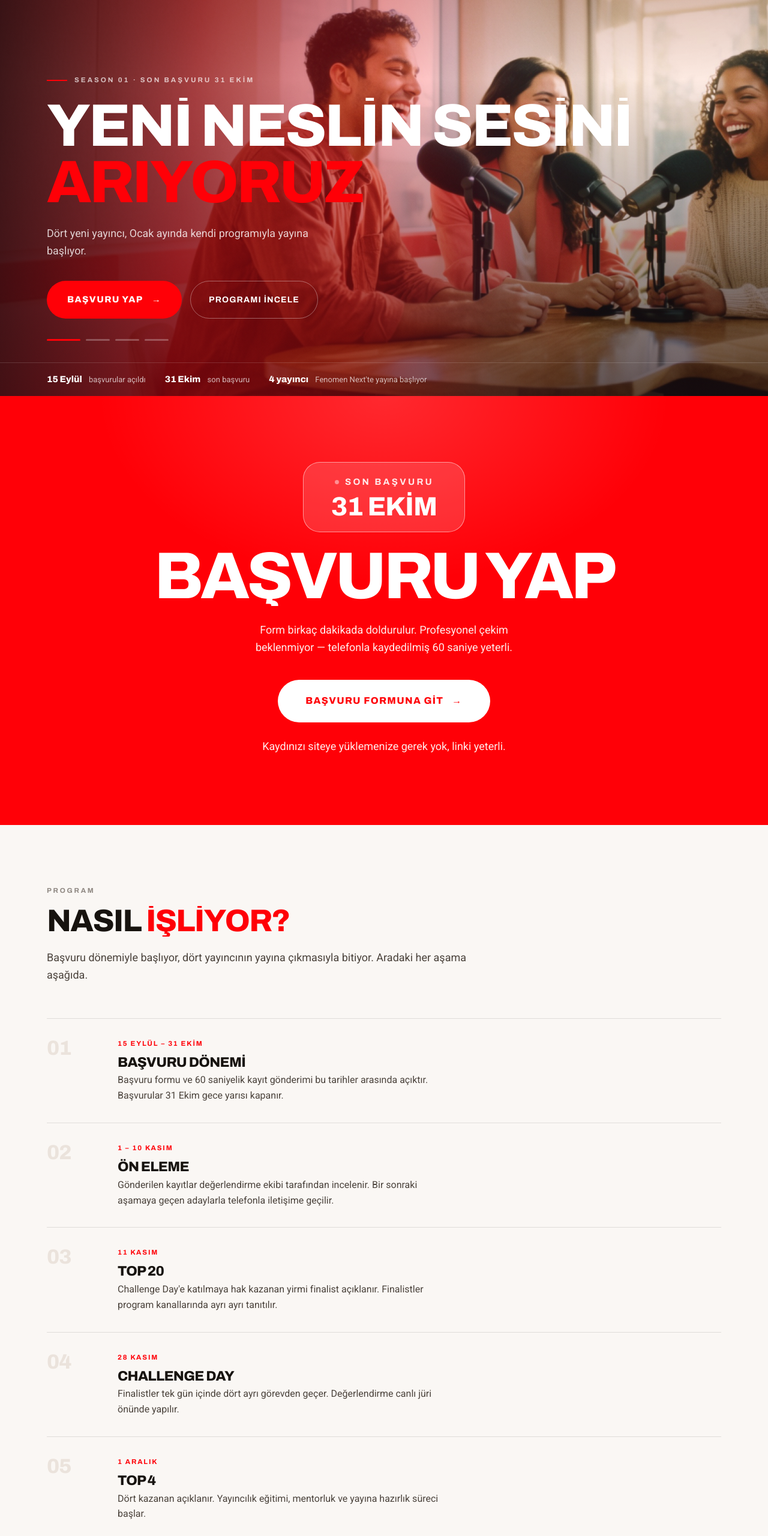
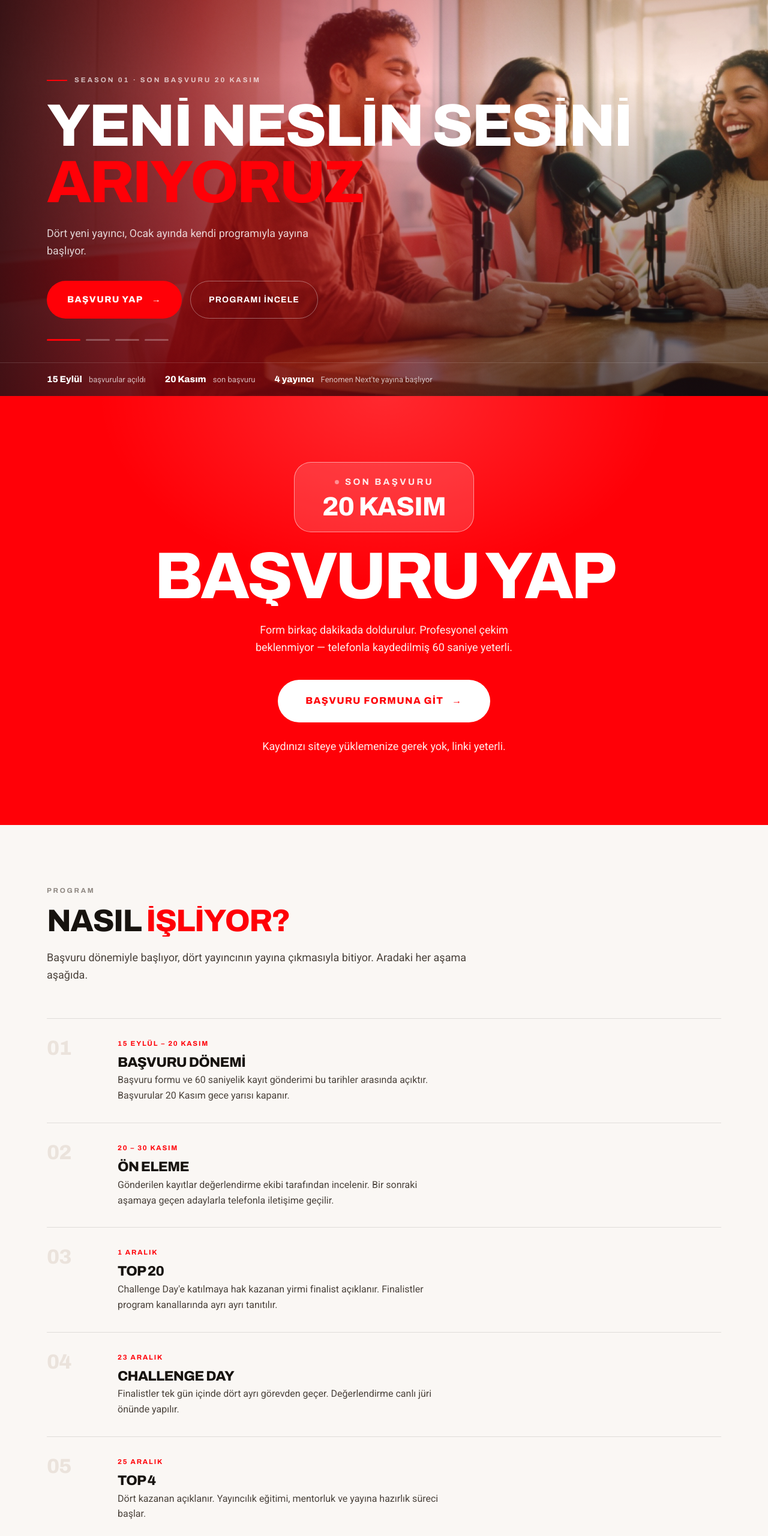
Before and after one commit to bayrakstar/fenomen-next, a plain HTML site: page index.html in a window 1280 px wide. Shown: the part 140-2700 px from the top of the page at 60% size. Drawn offline with Linux system fonts and the light colour scheme.

Commit message:
Takvim güncellendi: son başvuru 20 Kasım, Challenge Day 23 Aralık
Co-Authored-By: Claude Opus 5.5 <noreply@anthropic.com>

```diff
--- a/index.html
+++ b/index.html
@@ -4,7 +4,7 @@
 <meta charset="UTF-8">
 <meta name="viewport" content="width=device-width,initial-scale=1">
 <title>Fenomen Next — Yeni neslin sesini arıyoruz</title>
-<meta name="description" content="Fenomen Next, yeni nesil yayıncıları keşfetmek için başlatılan talent programıdır. Başvurular 31 Ekim'e kadar açık.">
+<meta name="description" content="Fenomen Next, yeni nesil yayıncıları keşfetmek için başlatılan talent programıdır. Başvurular 20 Kasım'a kadar açık.">
 <link rel="icon" href="/favicon.ico" sizes="32x32">
 <link rel="icon" type="image/png" sizes="32x32" href="/assets/favicon-32.png">
 <link rel="icon" type="image/png" sizes="512x512" href="/assets/favicon-512.png">
@@ -18,7 +18,7 @@
 <meta property="og:site_name" content="Fenomen Next">
 <meta property="og:locale" content="tr_TR">
 <meta property="og:title" content="Fenomen Next — Yeni neslin sesini arıyoruz">
-<meta property="og:description" content="Fenomen Next, yeni nesil yayıncıları keşfetmek için başlatılan talent programıdır. Başvurular 31 Ekim'e kadar açık.">
+<meta property="og:description" content="Fenomen Next, yeni nesil yayıncıları keşfetmek için başlatılan talent programıdır. Başvurular 20 Kasım'a kadar açık.">
 <meta property="og:url" content="https://fenomennext.com/">
 <meta property="og:image" content="https://fenomennext.com/assets/og.jpg">
 <meta property="og:image:width" content="1200">
@@ -96,7 +96,7 @@ src="https://www.facebook.com/tr?id=940681712442167&ev=PageView&noscript=1"
   <div class="hero-grain"></div>
 
   <div class="hero-icerik">
-    <div class="hero-ustyazi belir" style="--gec:220ms">Season 01 · Son başvuru 31 Ekim</div>
+    <div class="hero-ustyazi belir" style="--gec:220ms">Season 01 · Son başvuru 20 Kasım</div>
     <h1 class="hero-baslik yaz" id="heroBaslik" style="--gec:360ms"><span>Yeni neslin sesini<br><em>arıyoruz</em></span></h1>
     <p class="hero-alt belir" id="heroAlt" style="--gec:640ms">Dört yeni yayıncı, Ocak ayında kendi programıyla yayına başlıyor.</p>
     <div class="hero-eylem belir" style="--gec:780ms">
@@ -114,7 +114,7 @@ src="https://www.facebook.com/tr?id=940681712442167&ev=PageView&noscript=1"
   <div class="hero-sayac belir" style="--gec:1020ms">
     <div class="sayac-ic">
       <div><strong>15 Eylül</strong> başvurular açıldı</div>
-      <div><strong>31 Ekim</strong> son başvuru</div>
+      <div><strong>20 Kasım</strong> son başvuru</div>
       <div><strong>4 yayıncı</strong> Fenomen Next'te yayına başlıyor</div>
     </div>
   </div>
@@ -123,7 +123,7 @@ src="https://www.facebook.com/tr?id=940681712442167&ev=PageView&noscript=1"
 <!-- BAŞVURU ÇAĞRISI -->
 <section class="cagri">
   <div class="kap">
-    <div class="cagri-rozet belir"><span>Son başvuru</span><b>31 Ekim</b></div>
+    <div class="cagri-rozet belir"><span>Son başvuru</span><b>20 Kasım</b></div>
     <h2 class="yaz"><span>Başvuru Yap</span></h2>
     <p class="belir" style="--gec:120ms">Form birkaç dakikada doldurulur. Profesyonel çekim beklenmiyor — telefonla kaydedilmiş 60 saniye yeterli.</p>
     <a href="#basvuru" class="cagri-btn belir" style="--gec:200ms">Başvuru formuna git <span>→</span></a>
@@ -144,15 +144,15 @@ src="https://www.facebook.com/tr?id=940681712442167&ev=PageView&noscript=1"
       <div class="faz belir">
         <div class="faz-no">01</div>
         <div class="faz-ic">
-          <span class="faz-sure">15 Eylül – 31 Ekim</span>
+          <span class="faz-sure">15 Eylül – 20 Kasım</span>
           <h3>Başvuru dönemi</h3>
-          <p>Başvuru formu ve 60 saniyelik kayıt gönderimi bu tarihler arasında açıktır. Başvurular 31 Ekim gece yarısı kapanır.</p>
+          <p>Başvuru formu ve 60 saniyelik kayıt gönderimi bu tarihler arasında açıktır. Başvurular 20 Kasım gece yarısı kapanır.</p>
         </div>
       </div>
       <div class="faz belir">
         <div class="faz-no">02</div>
         <div class="faz-ic">
-          <span class="faz-sure">1 – 10 Kasım</span>
+          <span class="faz-sure">20 – 30 Kasım</span>
           <h3>Ön eleme</h3>
           <p>Gönderilen kayıtlar değerlendirme ekibi tarafından incelenir. Bir sonraki aşamaya geçen adaylarla telefonla iletişime geçilir.</p>
         </div>
@@ -160,7 +160,7 @@ src="https://www.facebook.com/tr?id=940681712442167&ev=PageView&noscript=1"
       <div class="faz belir">
         <div class="faz-no">03</div>
         <div class="faz-ic">
-          <span class="faz-sure">11 Kasım</span>
+          <span class="faz-sure">1 Aralık</span>
           <h3>Top 20</h3>
           <p>Challenge Day'e katılmaya hak kazanan yirmi finalist açıklanır. Finalistler program kanallarında ayrı ayrı tanıtılır.</p>
         </div>
@@ -168,7 +168,7 @@ src="https://www.facebook.com/tr?id=940681712442167&ev=PageView&noscript=1"
       <div class="faz belir">
         <div class="faz-no">04</div>
         <div class="faz-ic">
-          <span class="faz-sure">28 Kasım</span>
+          <span class="faz-sure">23 Aralık</span>
           <h3>Challenge Day</h3>
           <p>Finalistler tek gün içinde dört ayrı görevden geçer. Değerlendirme canlı jüri önünde yapılır.</p>
         </div>
@@ -176,7 +176,7 @@ src="https://www.facebook.com/tr?id=940681712442167&ev=PageView&noscript=1"
       <div class="faz belir">
         <div class="faz-no">05</div>
         <div class="faz-ic">
-          <span class="faz-sure">1 Aralık</span>
+          <span class="faz-sure">25 Aralık</span>
           <h3>Top 4</h3>
           <p>Dört kazanan açıklanır. Yayıncılık eğitimi, mentorluk ve yayına hazırlık süreci başlar.</p>
         </div>
@@ -221,7 +221,7 @@ src="https://www.facebook.com/tr?id=940681712442167&ev=PageView&noscript=1"
 <section class="bolum koyu">
   <div class="kap">
     <div class="bolum-bas">
-      <div class="etiket belir">Challenge Day · 28 Kasım</div>
+      <div class="etiket belir">Challenge Day · 23 Aralık</div>
       <h2 class="yaz"><span>Tek gün,<br><em>dört görev</em></span></h2>
       <p class="belir" style="--gec:120ms">Yirmi finalist, tek gün süren bir programda dört ayrı görevden geçer. Görevlerin içeriği gün başında açıklanır; hazırlık gerektirmez.</p>
     </div>
@@ -269,21 +269,21 @@ src="https://www.facebook.com/tr?id=940681712442167&ev=PageView&noscript=1"
     </div>
 
     <div class="gerisayim">
-      <div><b>31 Ekim</b><span>son başvuru tarihi</span></div>
-      <div><b>11 Kasım</b><span>Top 20 açıklanıyor</span></div>
-      <div><b>28 Kasım</b><span>Challenge Day</span></div>
+      <div><b>20 Kasım</b><span>son başvuru tarihi</span></div>
+      <div><b>1 Aralık</b><span>Top 20 açıklanıyor</span></div>
+      <div><b>23 Aralık</b><span>Challenge Day</span></div>
     </div>
 
     <div class="hatirlatma belir">
-      <p>Başvurular 31 Ekim gece yarısı kapanır. Son güne bırakılan gönderimlerde bağlantı kaynaklı sorunlar yaşanabiliyor; kaydı erken iletmeniz önerilir.</p>
+      <p>Başvurular 20 Kasım gece yarısı kapanır. Son güne bırakılan gönderimlerde bağlantı kaynaklı sorunlar yaşanabiliyor; kaydı erken iletmeniz önerilir.</p>
     </div>
 
     <div class="yol-liste" style="margin-top:56px">
-      <div class="yol-satir"><div class="yol-tarih">15 Eyl – 31 Eki</div><div class="yol-ad">Başvuru dönemi</div><div class="yol-not">Form ve kayıt gönderimi açık. 31 Ekim gece yarısı kapanır.</div></div>
-      <div class="yol-satir"><div class="yol-tarih">1 – 10 Kasım</div><div class="yol-ad">Ön eleme</div><div class="yol-not">Kayıtlar değerlendirilir, sonraki aşamaya geçenler aranır.</div></div>
-      <div class="yol-satir"><div class="yol-tarih">11 Kasım</div><div class="yol-ad">Top 20</div><div class="yol-not">Challenge Day'e kalan yirmi finalist açıklanır.</div></div>
-      <div class="yol-satir"><div class="yol-tarih">28 Kasım</div><div class="yol-ad">Challenge Day</div><div class="yol-not">Tek günlük final programı ve canlı jüri değerlendirmesi.</div></div>
-      <div class="yol-satir"><div class="yol-tarih">1 Aralık</div><div class="yol-ad">Top 4</div><div class="yol-not">Dört kazanan açıklanır, hazırlık süreci başlar.</div></div>
+      <div class="yol-satir"><div class="yol-tarih">15 Eyl – 20 Kas</div><div class="yol-ad">Başvuru dönemi</div><div class="yol-not">Form ve kayıt gönderimi açık. 20 Kasım gece yarısı kapanır.</div></div>
+      <div class="yol-satir"><div class="yol-tarih">20 – 30 Kasım</div><div class="yol-ad">Ön eleme</div><div class="yol-not">Kayıtlar değerlendirilir, sonraki aşamaya geçenler aranır.</div></div>
+      <div class="yol-satir"><div class="yol-tarih">1 Aralık</div><div class="yol-ad">Top 20</div><div class="yol-not">Challenge Day'e kalan yirmi finalist açıklanır.</div></div>
+      <div class="yol-satir"><div class="yol-tarih">23 Aralık</div><div class="yol-ad">Challenge Day</div><div class="yol-not">Tek günlük final programı ve canlı jüri değerlendirmesi.</div></div>
+      <div class="yol-satir"><div class="yol-tarih">25 Aralık</div><div class="yol-ad">Top 4</div><div class="yol-not">Dört kazanan açıklanır, hazırlık süreci başlar.</div></div>
       <div class="yol-satir"><div class="yol-tarih">Ocak</div><div class="yol-ad">On Air</div><div class="yol-not">Kazananlar üç aylık pilot yayın dönemine başlar.</div></div>
     </div>
   </div>
@@ -327,7 +327,7 @@ src="https://www.facebook.com/tr?id=940681712442167&ev=PageView&noscript=1"
 <section class="bolum" id="basvuru">
   <div class="kap">
     <div class="bolum-bas">
-      <div class="etiket belir">Başvuru · Son gün 31 Ekim</div>
+      <div class="etiket belir">Başvuru · Son gün 20 Kasım</div>
       <h2 class="yaz"><span>Mikrofon <em>şimdi sende</em></span></h2>
       <p class="belir" style="--gec:120ms">Form birkaç dakikada doldurulur. Profesyonel çekim beklenmiyor; telefonla kaydedilmiş 60 saniye yeterli. Kaydı siteye yüklemene gerek yok, sadece linkini paylaş.</p>
     </div>
@@ -486,7 +486,7 @@ src="https://www.facebook.com/tr?id=940681712442167&ev=PageView&noscript=1"
           <svg width="30" height="30" viewBox="0 0 24 24" fill="none" stroke="currentColor" stroke-width="2.4" stroke-linecap="round" stroke-linejoin="round"><path d="M20 6L9 17l-5-5"/></svg>
         </div>
         <h2>Başvurunuz alındı</h2>
-        <p>Başvurunuz kaydedildi. Bir sonraki aşamaya geçmeniz hâlinde Kasım ayının ilk haftasında sizinle iletişime geçilecektir.</p>
+        <p>Başvurunuz kaydedildi. Bir sonraki aşamaya geçmeniz hâlinde Kasım ayının son haftasında sizinle iletişime geçilecektir.</p>
         <div style="margin-top:30px"><a href="#hero" class="hayalet-btn koyu-metin">Sayfanın başına dön</a></div>
       </div>
     </div>
@@ -605,13 +605,13 @@ src="https://www.facebook.com/tr?id=940681712442167&ev=PageView&noscript=1"
         <button class="sss-bas" type="button">
           <div>
             <h3>Sonuçlar ne zaman açıklanacak?</h3>
-            <p class="sss-onizleme">Top 20 listesi 11 Kasım'da açıklanır; sonuç tüm adaylara e-posta ile bildirilir.</p>
+            <p class="sss-onizleme">Top 20 listesi 1 Aralık'ta açıklanır; sonuç tüm adaylara e-posta ile bildirilir.</p>
           </div>
           <span class="sss-arti"></span>
         </button>
         <div class="sss-govde"><div class="sss-govde-ic">
-          <p>Başvurular 31 Ekim'de kapanır. Ön eleme 1–10 Kasım tarihleri arasında yapılır; sonraki aşamaya geçen adaylarla bu dönemde telefonla iletişime geçilir.</p>
-          <p>Top 20 listesi 11 Kasım'da açıklanır. Sonuç, olumlu veya olumsuz, tüm adaylara e-posta ile bildirilir.</p>
+          <p>Başvurular 20 Kasım'da kapanır. Ön eleme 20–30 Kasım tarihleri arasında yapılır; sonraki aşamaya geçen adaylarla bu dönemde telefonla iletişime geçilir.</p>
+          <p>Top 20 listesi 1 Aralık'ta açıklanır. Sonuç, olumlu veya olumsuz, tüm adaylara e-posta ile bildirilir.</p>
         </div></div>
       </div>
 
```
